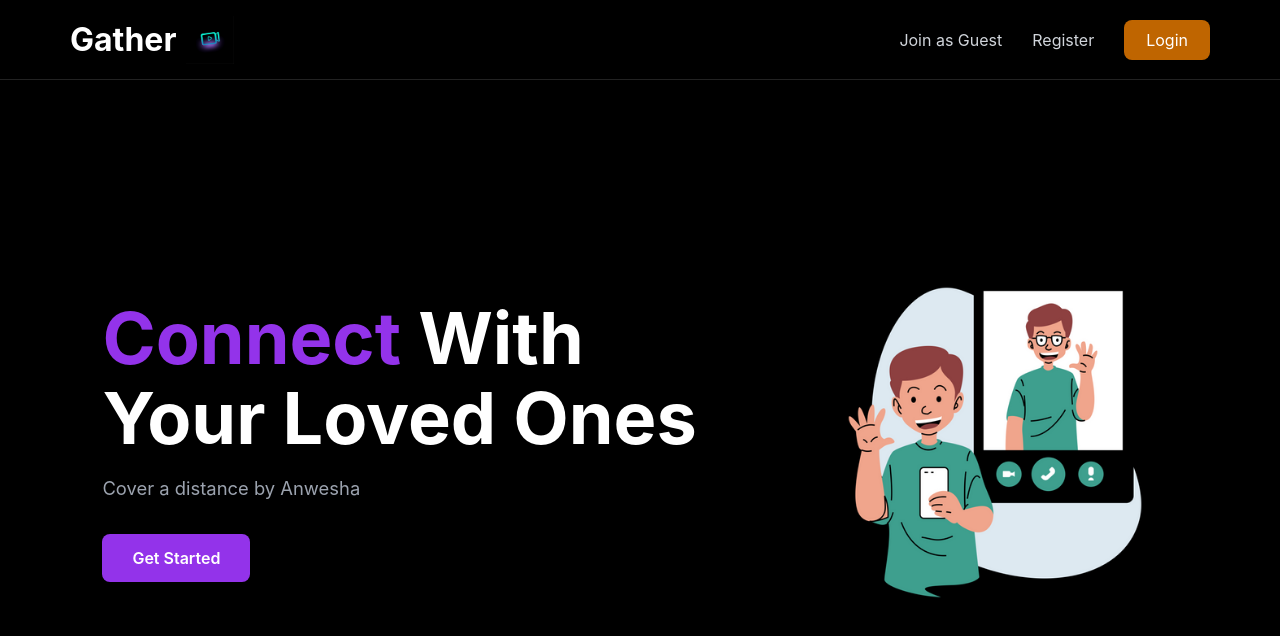
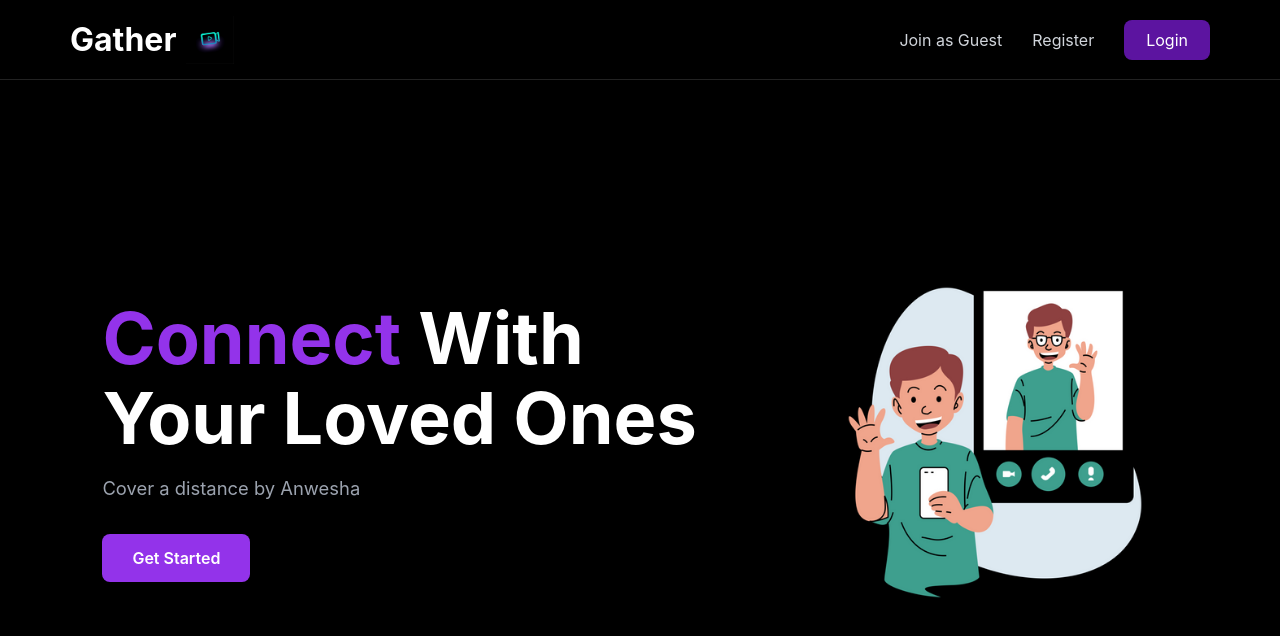
Before and after one commit to anwesha24-code/Zoom, a React (Create React App) app in the folder frontend/: page / in a window 1280 px wide. In both pictures the pointer is over the button "Login". Shown: the top 636 px of the page. Built offline with nearby package versions, Linux system fonts and the light colour scheme.

Commit message:
landing and home updated

```diff
--- a/frontend/src/App.css
+++ b/frontend/src/App.css
@@ -87,7 +87,7 @@ body {
 }
 
 .navlist div:hover {
-    background: #bf6500;
+    background: #5c14a0;
 }
 
 .navlist div p {
```
